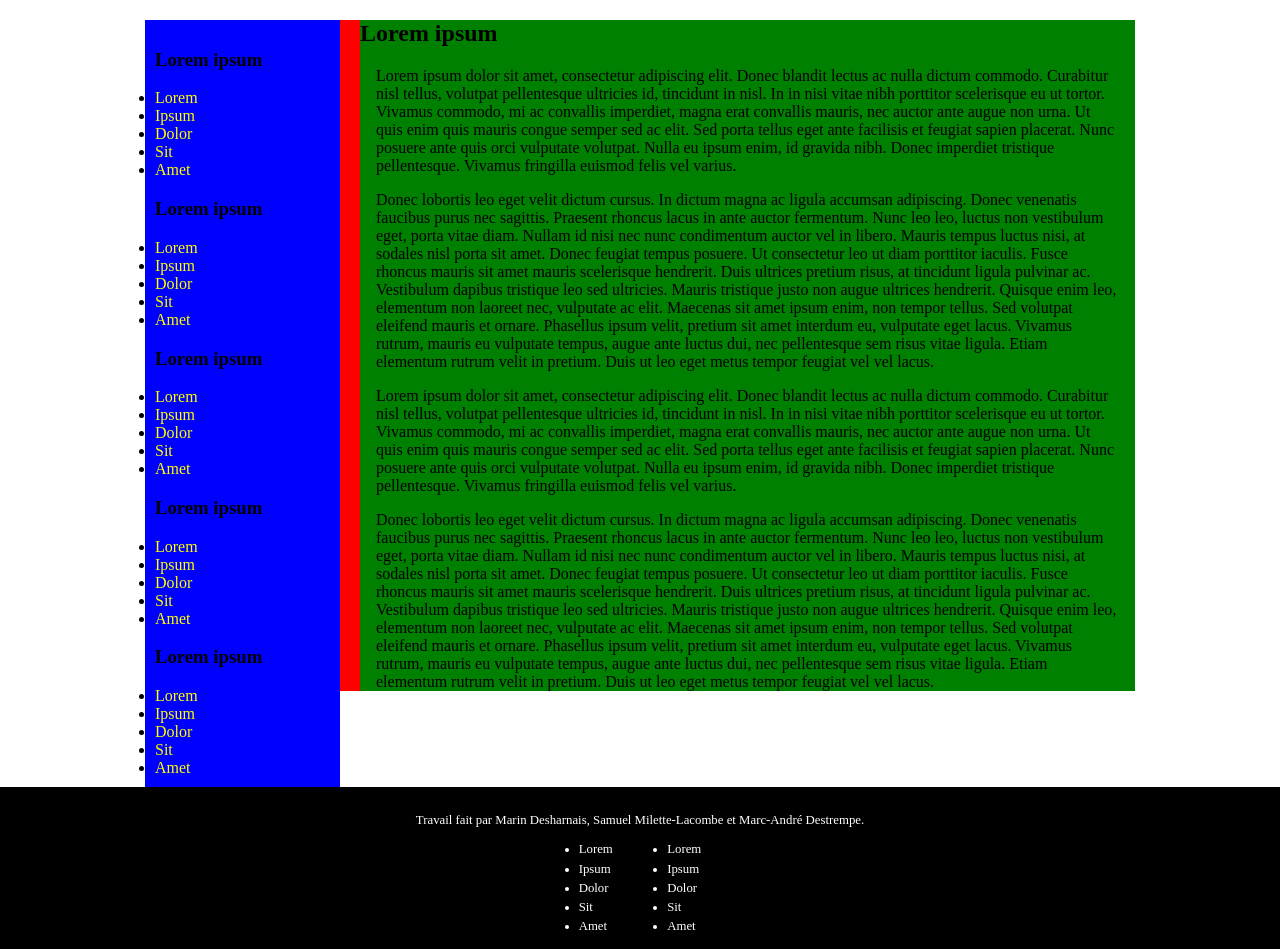
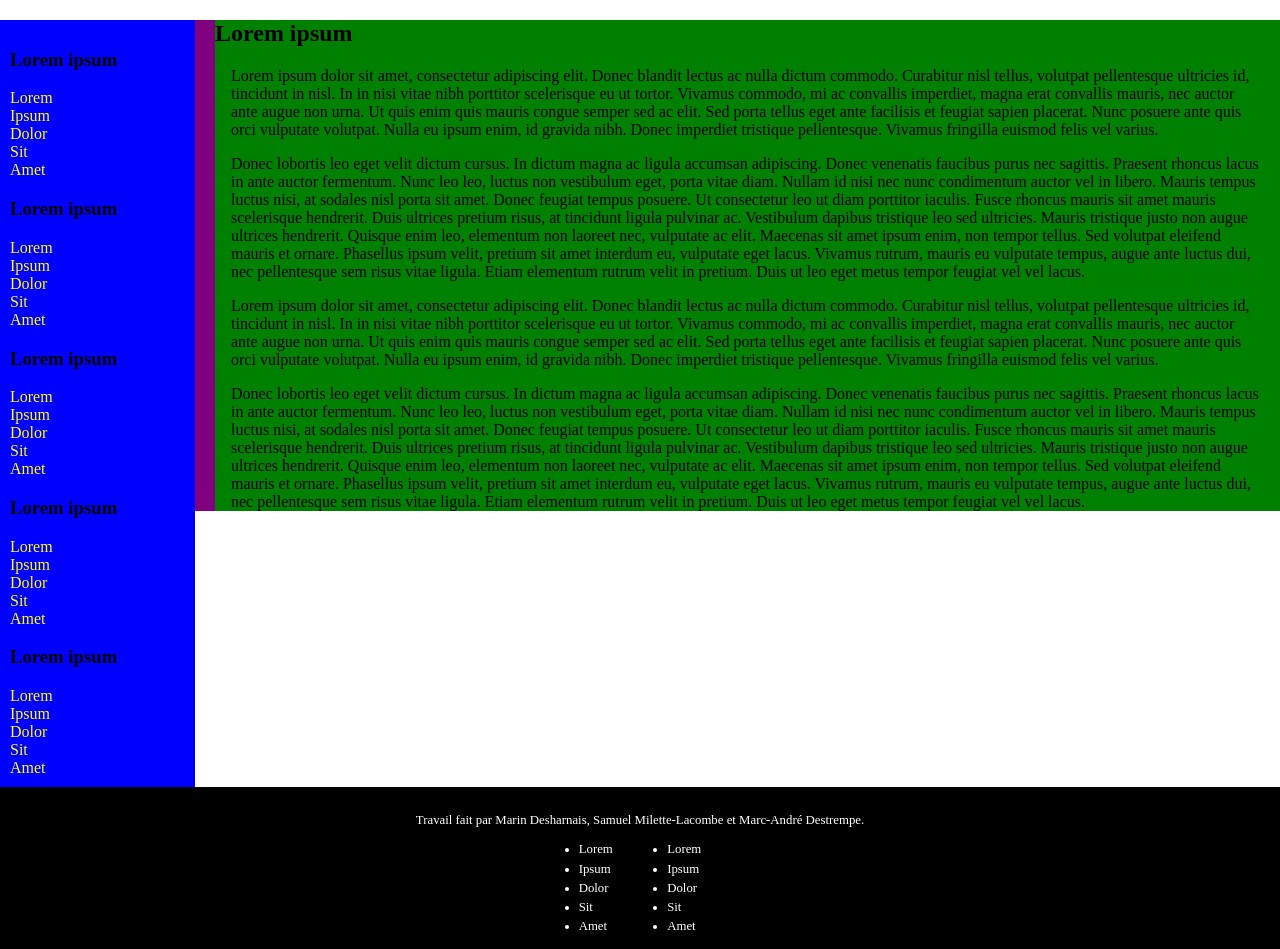
Before and after one commit to mdesharnais/mediatheque, a PHP site: page / in a window 1280 px wide. Shown: the part 105-1054 px from the top of the page. Run offline with PHP 8.4, Linux system fonts and the light colour scheme.

Commit message:
Configure settings to consider 1280x800, 1024x764, 800x600 and 640x480.

```diff
--- a/css/content.css
+++ b/css/content.css
@@ -1,9 +1,9 @@
 #content
 {
-	width: 990px;
-	background-color: red;
+	width: 1250px;
 	margin-right: auto;
 	margin-left: auto;
+	padding: 0px;
 }
 
 #vertical-breadcrumb
@@ -37,6 +37,21 @@
 }
 
 */
+@media (max-width:1280px)
+{
+	#content
+	{
+		background-color: purple;
+		width:auto;
+		margin:0;
+	}
+
+	aside
+	{
+		margin-left: 10px;
+	}
+}
+
 @media (max-width:1024px)
 {
 	#content
@@ -44,7 +59,6 @@
 		background-color: yellow;
 		width:auto;
 		margin:0;
-		padding: 0 10px;
 	}
 
 	aside
@@ -52,3 +66,39 @@
 		margin-left: 10px;
 	}
 }
+
+@media (max-width:800px)
+{
+	#content
+	{
+		background-color: red;
+		width:auto;
+		margin:0;
+	}
+
+	aside
+	{
+		margin-left: 10px;
+	}
+}
+
+@media (max-width:640px)
+{
+	#content
+	{
+		background-color: teal;
+		width:auto;
+		margin:0;
+	}
+
+	#search-results
+	{
+		margin: 0px;
+	}
+
+	#vertical-breadcrumb
+	{
+		margin-left: 10px;
+		display: none;
+	}
+}
--- a/css/general.css
+++ b/css/general.css
@@ -19,7 +19,6 @@ ul
 body
 {
 	background-color: white;
-	min-width: 785px;
 }
 
 a
```
